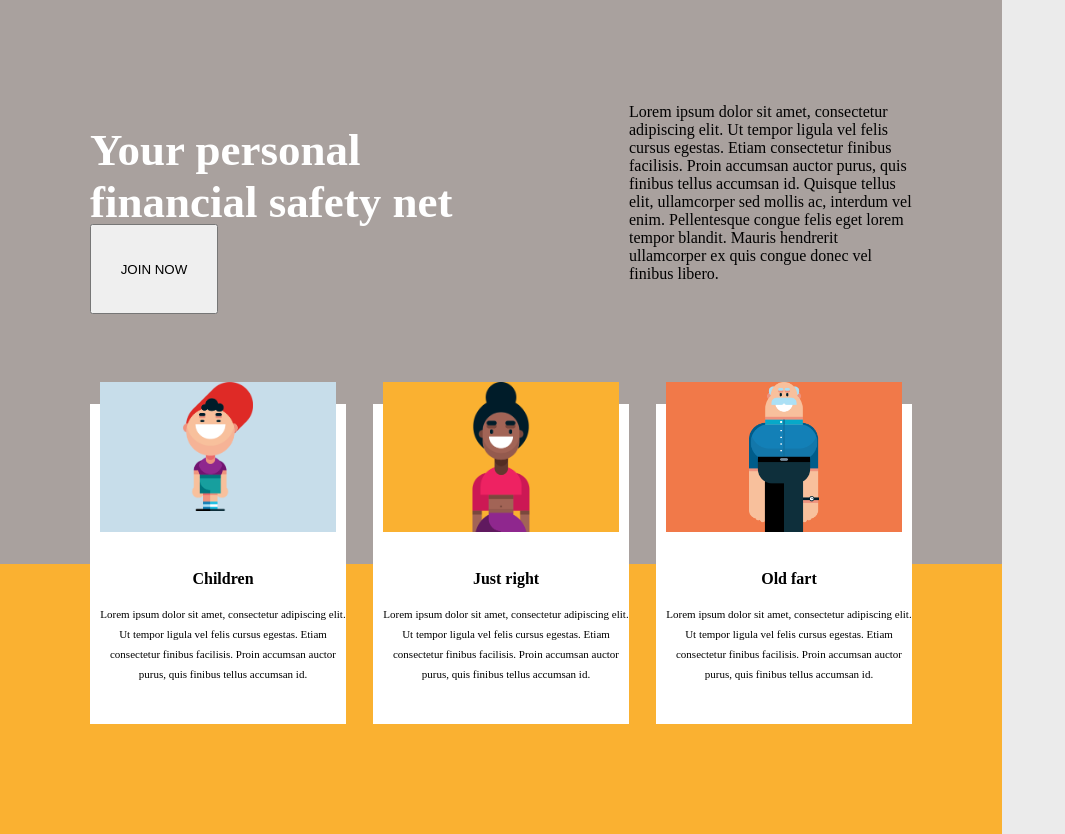
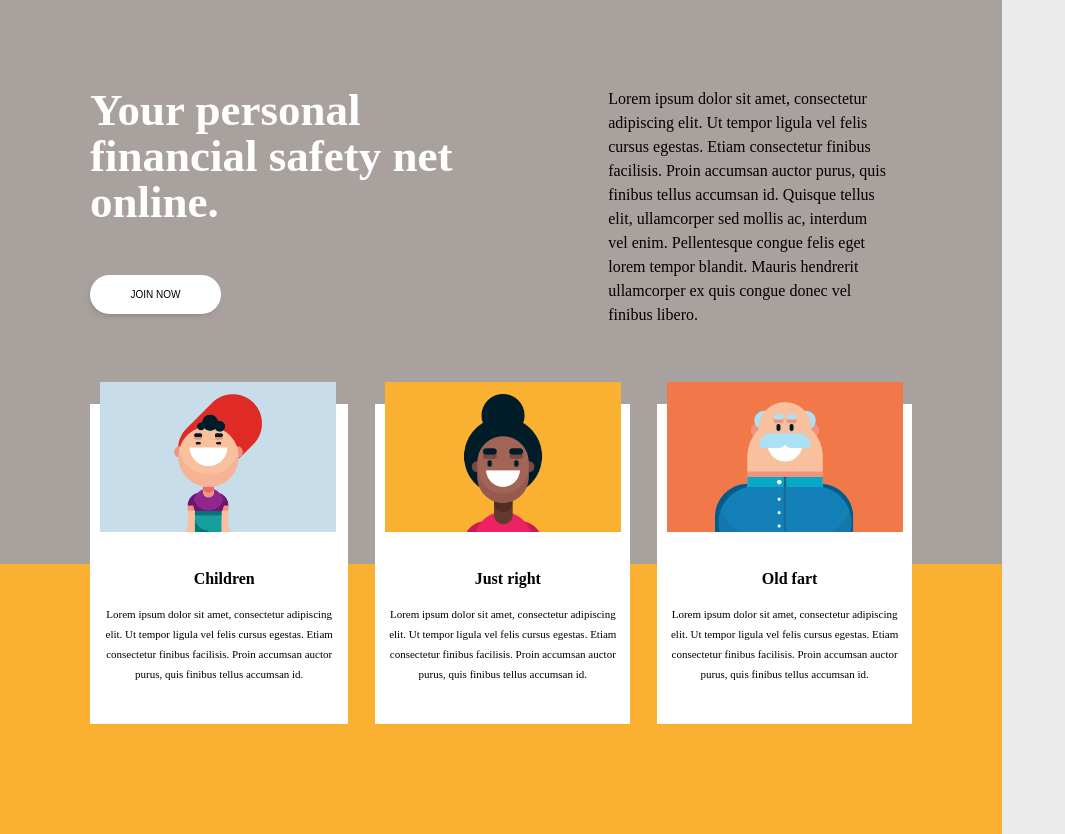
Before and after one commit to Robert-Tyborn/v.38-insurance, a plain HTML site: page index.html in a window 1280 px wide. Shown: the part 604-1438 px from the top of the page, without its empty margins (0-1065 px from the left). Drawn offline with Linux system fonts and the light colour scheme.

Commit message:
cards details

```diff
--- a/CSS/styles.css
+++ b/CSS/styles.css
@@ -123,14 +123,27 @@ body{
     grid-column: 2 / span 4;
     grid-row: 2;
     color: white;
+    margin: auto;
+    line-height: 46px;
 }
 .main .main__text{
     grid-column: 7 / span 3;
     grid-row: 2;
+    line-height: 24px;
+    transform: translateX(-22px);
+    margin: auto;
 }
 .main .main__button{
     grid-column: 2;
     grid-row: 3;
+    width: 131px;
+    height: 39px;
+    border-radius: 28px;
+    border: 0;
+    box-shadow: -2px 3px 12px -9px #000000;
+    font-size: 10px;
+    background-color: white;
+    margin-top: auto;
 }
 .main .main__card_1{
     background-color: #ffffff;
@@ -145,6 +158,7 @@ body{
 .main .main__card_1 .main__card_1__text, .main__card_2__text, .main__card_3__text{
     font-size: 11px;
     line-height: 20px;
+    padding-right: 10px;
 }
 .main .main__card_1 .main__card_1_img{
     width: 236px;
@@ -157,10 +171,8 @@ body{
 
 }
 .main .main__card_1 .main__card_1_img .main__card_1_img__image{
-    width: 70px;
-    /* background-size: 214px 138px;  */
-    background-repeat: no-repeat;
-    /* background-position: 215px 265px; */
+    width: 88px;
+    margin-top: 12px;
 }
 
 .main .main__card_2{
@@ -180,10 +192,8 @@ body{
     overflow: hidden;
 }
 .main .main__card_2 .main__card_2_img .main__card_2_img__image{
-    width: 70px;
-    /* background-size: 214px 138px;  */
-    background-repeat: no-repeat;
-    /* background-position: 215px 265px; */
+    width: 98px;
+    margin-top: 12px;
 }
 
 .main .main__card_3{
@@ -196,17 +206,15 @@ body{
 .main .main__card_3 .main__card_3_img{
     width: 236px;
     height: 150px;
-    background-color:#F17949;
+    background-color: #F17949;
     grid-column: 2;
     grid-row: 5;
     transform: translateY(-22px);
     overflow: hidden;
 }
 .main .main__card_3 .main__card_3_img .main__card_3_img__image{
-    width: 70px;
-    /* background-size: 214px 138px;  */
-    background-repeat: no-repeat;
-    /* background-position: 215px 265px; */
+    width: 140px;
+    margin-top: 20px;
 }
 .main .main__bgcolor_top{
     grid-column: 1 / span 11;
```
